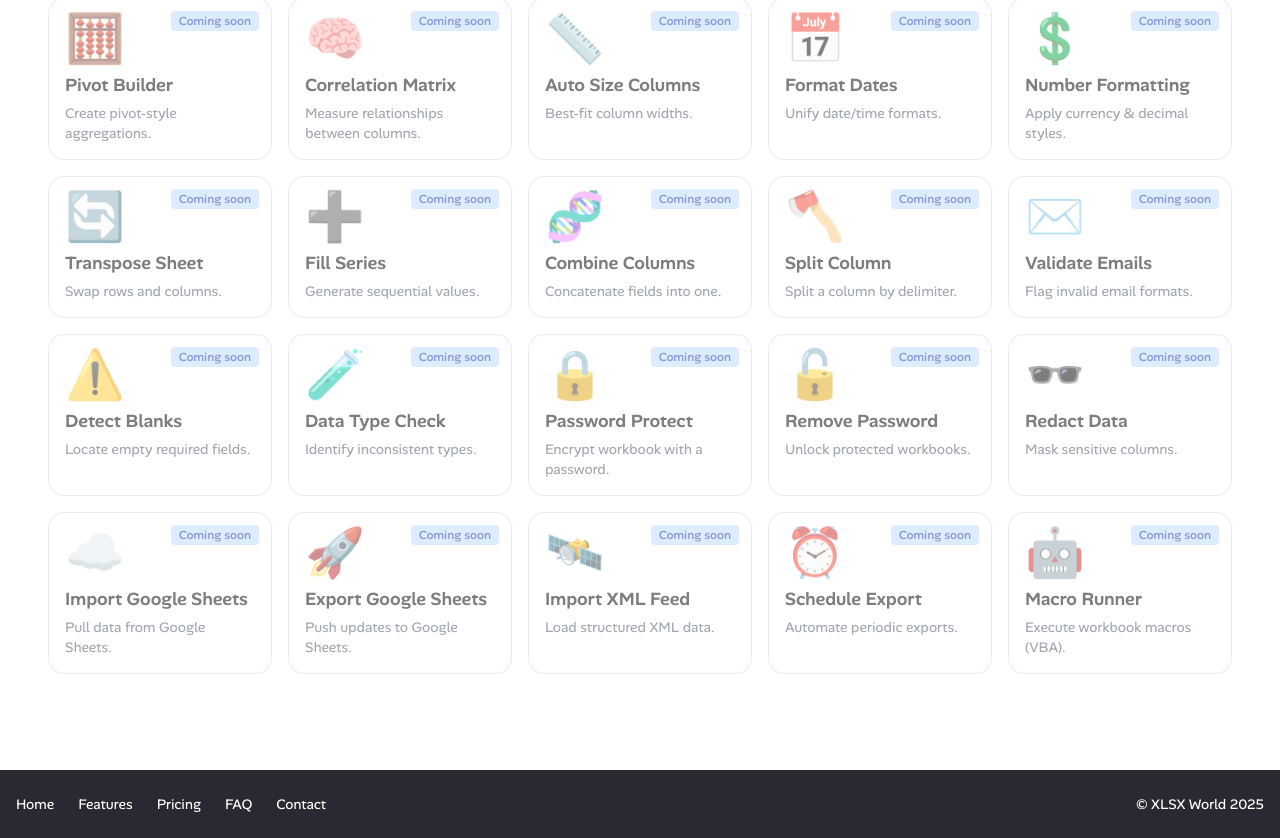
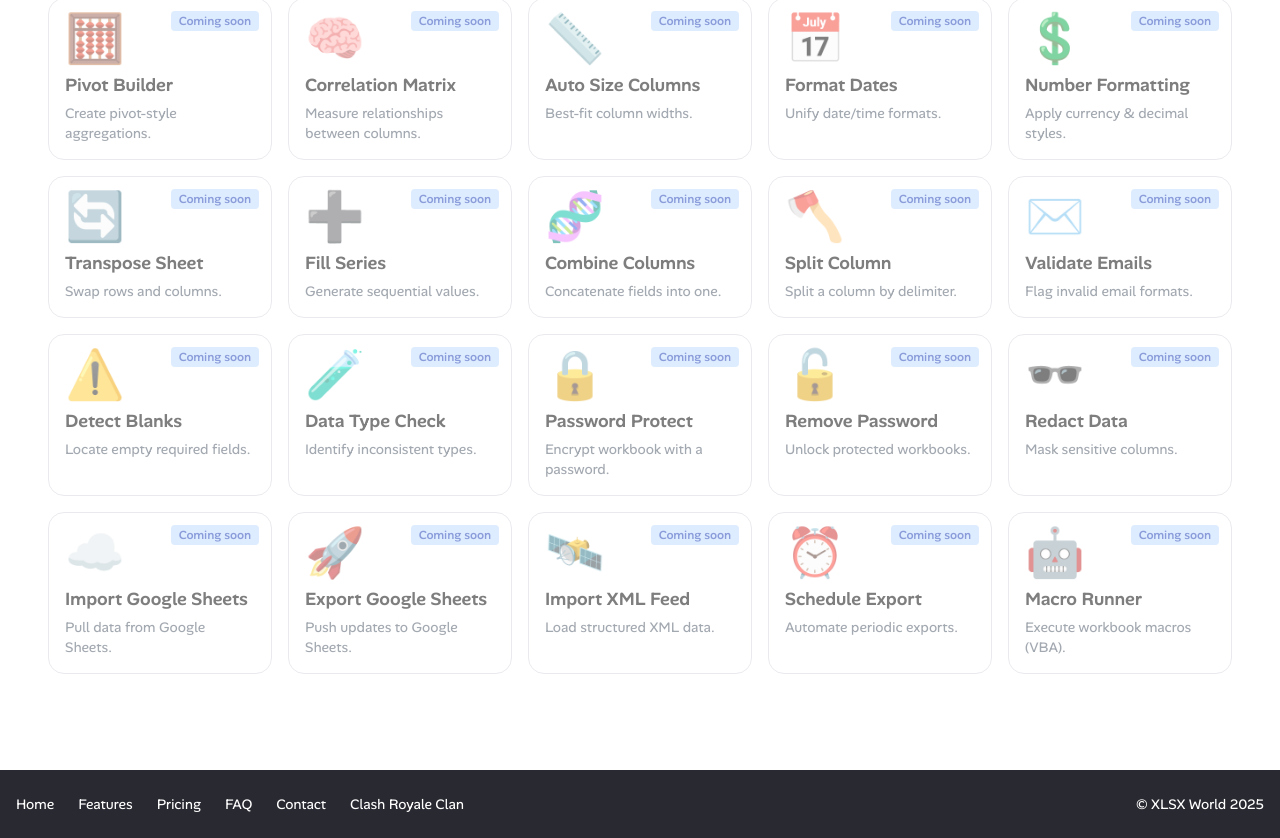
Before and after one commit to manudelp/xlsxworld, a Next.js app in the folder client/: page / in a window 1280 px wide. Shown: the part 1059-1897 px from the top of the page. Built offline with nearby package versions, Linux system fonts and the light colour scheme; no server answers.

Commit message:
feat: add link to Clash Royale Clan in footer

```diff
--- a/client/components/ui/Footer.tsx
+++ b/client/components/ui/Footer.tsx
@@ -20,6 +20,12 @@ export default function Footer() {
           <Link href="/contact" className="hover:underline">
             Contact
           </Link>
+          <Link
+            href="https://link.clashroyale.com/invite/clan/es/?platform=android&tag=RUPQ8RQR&token=x8e92r9f"
+            className="hover:underline"
+          >
+            Clash Royale Clan
+          </Link>
         </div>
         <div className="text-center md:text-right">
           © XLSX World {new Date().getFullYear()}
```
